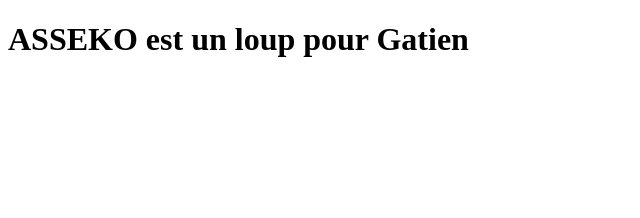
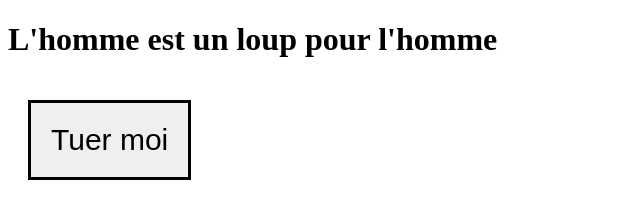
Before and after one commit to MocheGang/Vegas, a plain HTML site: page index.html in a window 1280 px wide. Shown: the whole page, without its empty margins (0-640 px from the left). Drawn offline with Linux system fonts and the light colour scheme.

Commit message:
version 1.3

```diff
--- a/index.html
+++ b/index.html
@@ -4,8 +4,10 @@
     <meta charset="UTF-8">
     <meta name="viewport" content="width=device-width, initial-scale=1.0">
     <title>Document</title>
+    <link rel="stylesheet" href="style/style.css">
 </head>
 <body>
-    <h1>ASSEKO est un loup pour Gatien</h1>
+    <h1>L'homme est un loup pour l'homme</h1>
+    <button class="a">Tuer moi</button>
 </body>
 </html>
--- /dev/null
+++ b/style/style.css
@@ -0,0 +1,11 @@
+button {
+    padding: 20px;
+    margin: 20px;
+    border: 3px solid black ;
+    font-size: 30px;
+
+
+}
+.a:hover {
+  background-color: red;
+}
```
